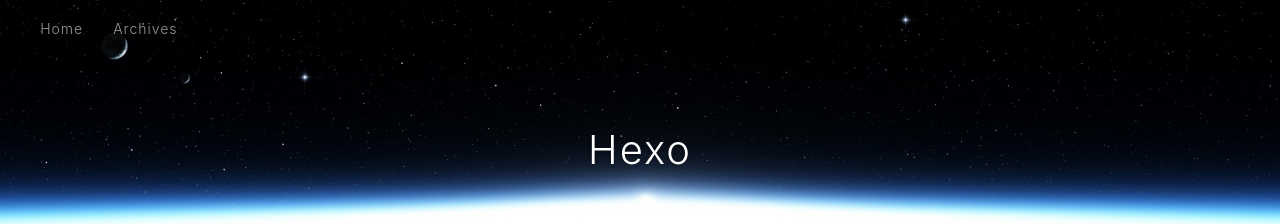
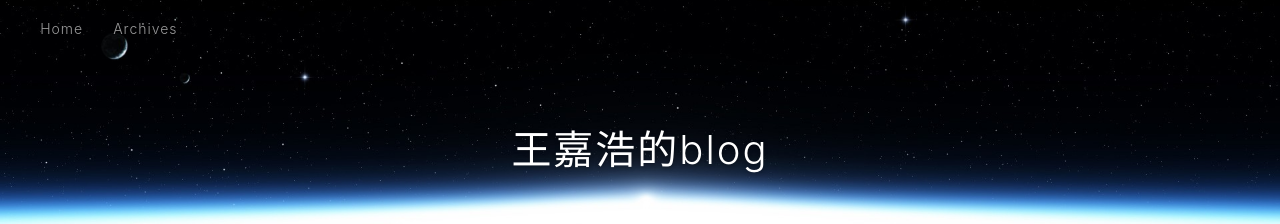
Before and after one commit to wjhln/wjhln.github.io, a plain HTML site: page 2024/05/29/PyTorch/index.html in a window 1280 px wide. Shown: the top 224 px of the page. Drawn offline with Linux system fonts and the light colour scheme.

Commit message:
Site updated: 2024-05-29 09:52:05

```diff
--- a/2024/05/29/PyTorch/index.html
+++ b/2024/05/29/PyTorch/index.html
@@ -4,13 +4,13 @@
   <meta charset="utf-8">
 
 
-  <title>Hexo</title>
+  <title>王嘉浩的blog</title>
   <meta name="viewport" content="width=device-width, initial-scale=1, shrink-to-fit=no">
   <meta name="description" content="Pytorch 安装线性模型 DataSet Model Training Inferring   过拟合：学习的时候 把噪声也学习进来了。  泛化能力：可以正确识别在测试集中没有的数据。    通常是得不到测试集的结果，所以为了防止深度学习过程中的过拟合以及增加模型的泛化能力，需要再次将训练集分为训练集和开发集，但训练集训练完成后，需要放到开发集中进行测试，如果满足要求，再把开发集合并到训练集中">
 <meta property="og:type" content="article">
-<meta property="og:title" content="Hexo">
+<meta property="og:title" content="王嘉浩的blog">
 <meta property="og:url" content="https://wjhln.github.io/2024/05/29/PyTorch/index.html">
-<meta property="og:site_name" content="Hexo">
+<meta property="og:site_name" content="王嘉浩的blog">
 <meta property="og:description" content="Pytorch 安装线性模型 DataSet Model Training Inferring   过拟合：学习的时候 把噪声也学习进来了。  泛化能力：可以正确识别在测试集中没有的数据。    通常是得不到测试集的结果，所以为了防止深度学习过程中的过拟合以及增加模型的泛化能力，需要再次将训练集分为训练集和开发集，但训练集训练完成后，需要放到开发集中进行测试，如果满足要求，再把开发集合并到训练集中">
 <meta property="og:locale" content="en_US">
 <meta property="og:image" content="e:\Project\%E6%96%87%E6%A1%A3\%E7%AC%94%E8%AE%B0\%E6%B7%B1%E5%BA%A6%E5%AD%A6%E4%B9%A0\PyTorch.assets\image-20240521214147487.png">
@@ -20,7 +20,7 @@
 <meta name="twitter:card" content="summary">
 <meta name="twitter:image" content="e:\Project\%E6%96%87%E6%A1%A3\%E7%AC%94%E8%AE%B0\%E6%B7%B1%E5%BA%A6%E5%AD%A6%E4%B9%A0\PyTorch.assets\image-20240521214147487.png">
 
-    <link rel="alternate" href="/atom.xml" title="Hexo" type="application/atom+xml">
+    <link rel="alternate" href="/atom.xml" title="王嘉浩的blog" type="application/atom+xml">
 
 
     <link rel="shortcut icon" href="/favicon.png">
@@ -45,7 +45,7 @@
   <div id="header-outer" class="outer">
     <div id="header-title" class="inner">
       <h1 id="logo-wrap">
-        <a href="/" id="logo">Hexo</a>
+        <a href="/" id="logo">王嘉浩的blog</a>
       </h1>
 
     </div>
```
Also changed, not shown: 2024/05/28/hello-world/index.html (+4 -4 lines), archives/2024/05/index.html (+5 -5 lines), archives/2024/index.html (+5 -5 lines), archives/index.html (+5 -5 lines), index.html (+5 -5 lines).
